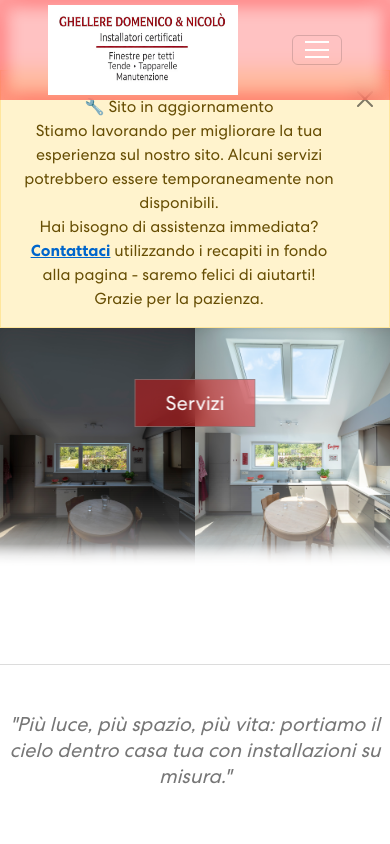
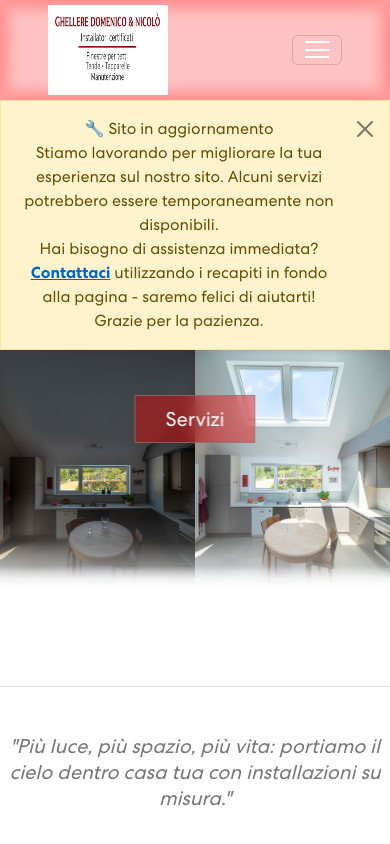
Before and after one commit to ImNico97/ngdinstallatore, a React (Vite) app: page /#/ in a window 390 px wide. Shown: the top 844 px of the page. Built offline with nearby package versions, Linux system fonts and the light colour scheme.

Commit message:
logo navbar media query

```diff
--- a/src/App.css
+++ b/src/App.css
@@ -407,6 +407,11 @@ nav.navbar .navbar-toggler[aria-expanded="true"] .navbar-toggler-icon {
   min-width: 105px;
 }
 
+@media screen and (max-width: 480px){
+  .logoNgd{
+    width: 120px;
+  }
+}
 /************ Home Css ************/
 
 .home{
@@ -590,7 +595,7 @@ nav.navbar .navbar-toggler[aria-expanded="true"] .navbar-toggler-icon {
 /* Mobile */
 @media screen and (max-width: 576px) {
   .home {
-    margin-top: 40px;
+    margin-top: 50px;
   }
 
   .home-img ,.image-container{
@@ -620,7 +625,7 @@ nav.navbar .navbar-toggler[aria-expanded="true"] .navbar-toggler-icon {
 /* Small Mobile */
 @media screen and (max-width: 480px) {
   .home {
-    margin-top: 35px;
+    margin-top: 50px;
   }
 
   .home-img , .image-container{
@@ -640,6 +645,11 @@ nav.navbar .navbar-toggler[aria-expanded="true"] .navbar-toggler-icon {
 
 /* Extra Small Mobile */
 @media screen and (max-width: 320px) {
+
+    .home {
+    margin-top: 50px;
+    }
+
   .home-img , .image-container{
     max-height: 160px;
   }
--- a/src/pages/Home.jsx
+++ b/src/pages/Home.jsx
@@ -37,7 +37,7 @@ function Home() {
                 variant="warning"
                 dismissible
                 onClose={() => setShowMaintenance(false)}
-                className="text-center m-0 pt-4 rounded-0"
+                className="text-center m-0 rounded-0"
             >
                 🔧 Sito in aggiornamento <br />
                 Stiamo lavorando per migliorare la tua esperienza sul nostro sito. Alcuni servizi potrebbero essere temporaneamente non disponibili. <br />
```
